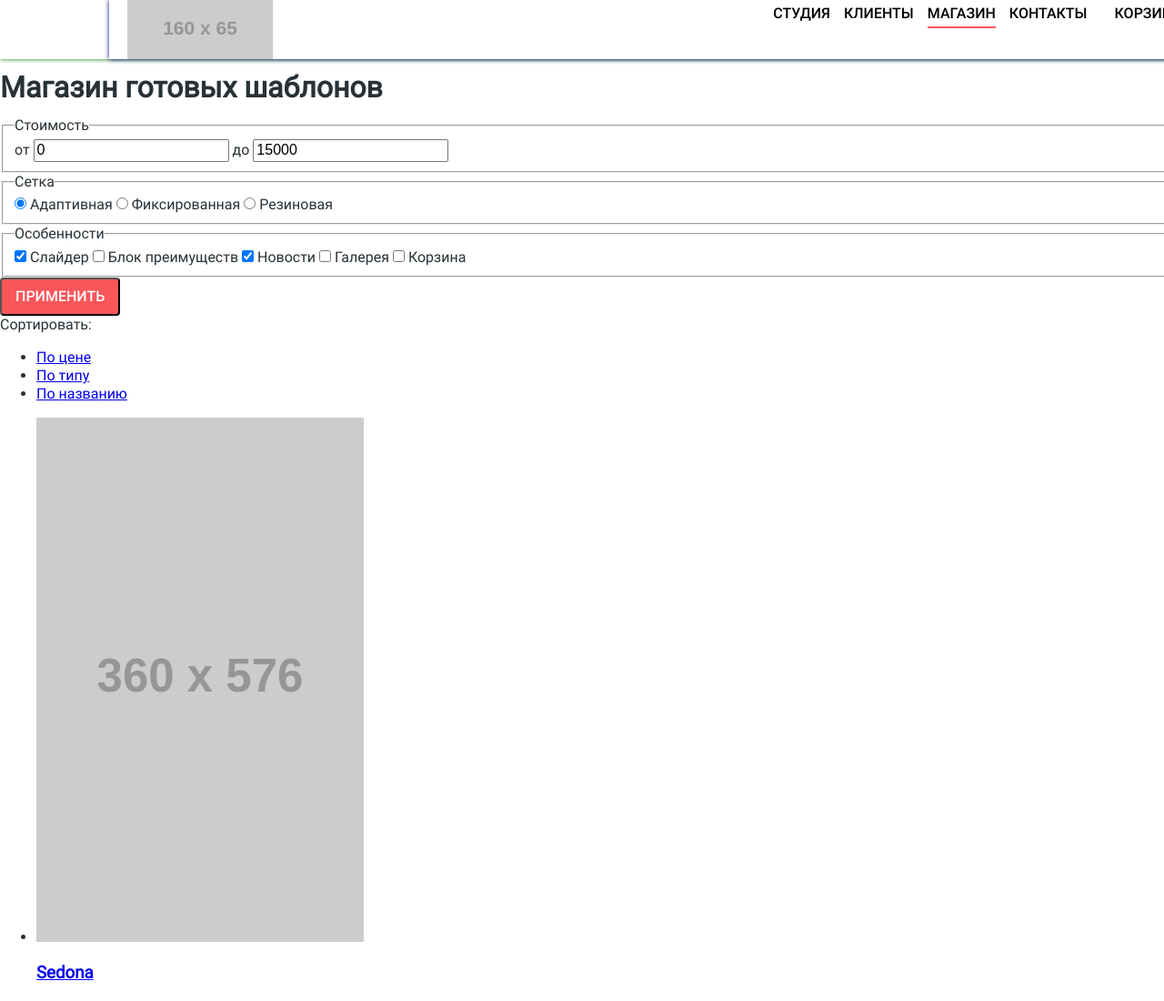
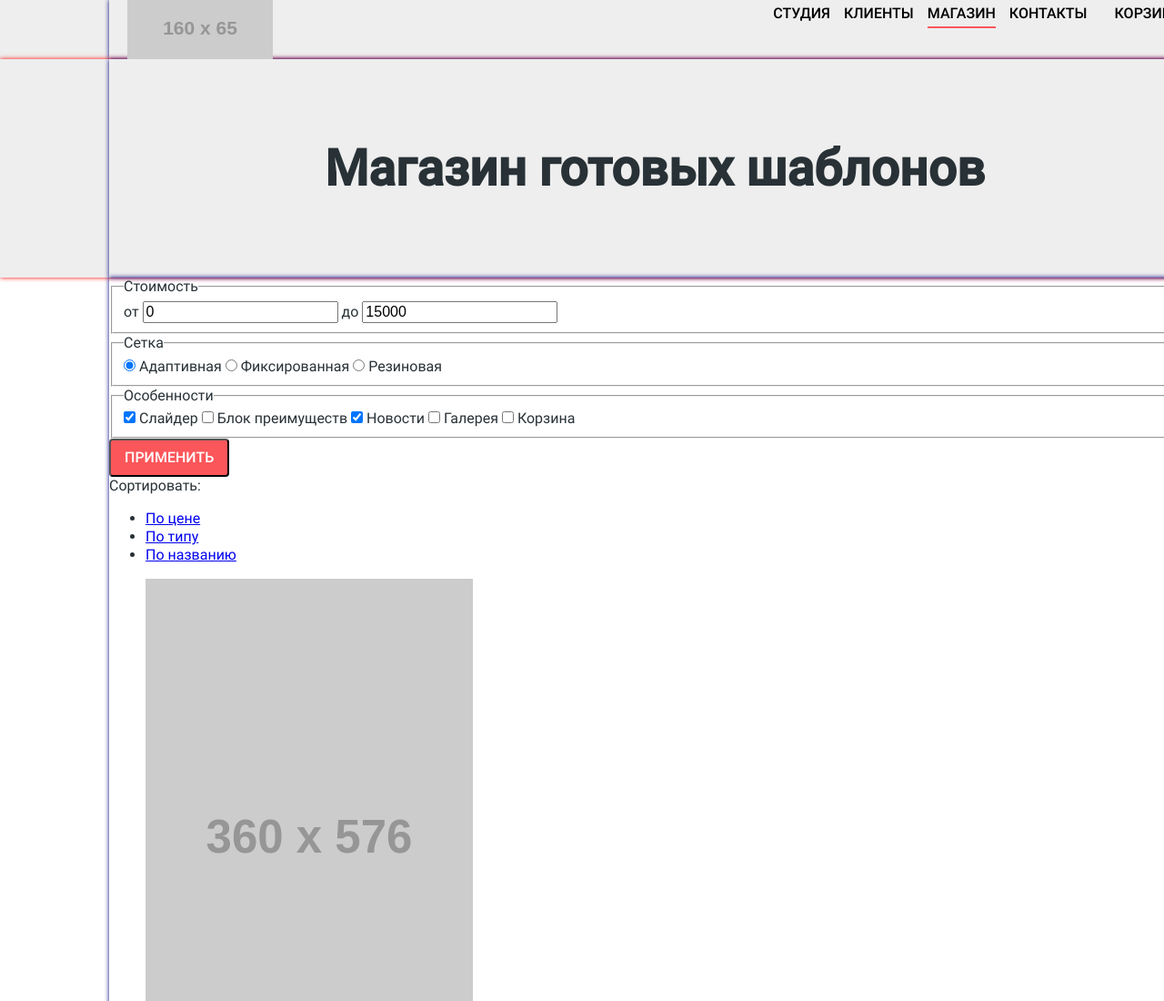
Before and after one commit to cybersunt/367171-nerds, a website: page source/catalog.html in a window 1280 px wide. Shown: the top 1100 px of the page at 91% size. Drawn offline with nearby package versions, Linux system fonts and the light colour scheme; files that its build step writes are made by us from their sources; placeholder pictures from the web are drawn by us; files whose address does not match are found by name.

Commit message:
Add styles for heading h1

```diff
--- a/source/css/styles/header.css
+++ b/source/css/styles/header.css
@@ -1,4 +1,5 @@
 .header {
+  background-color: #eeeeee;
   box-shadow: 0 0 5px #008000;
 }
 
--- a/source/css/styles/page.css
+++ b/source/css/styles/page.css
@@ -1,4 +1,5 @@
 .page {
+  background-color: #ffffff;
   width: 1440px;
   min-width: 1440px;
   margin: 0 auto;
@@ -7,3 +8,30 @@
   font-size: 16px;
   line-height: 20px;
 }
+
+.page__wrap {
+  width: 1200px;
+  height: inherit;
+  margin: 0 auto;
+  box-shadow: 0 0 5px navy;
+}
+
+.page__wrap--name {
+  display: flex;
+  flex-wrap: wrap;
+  align-items: center;
+  justify-content: center;
+}
+
+.page__name {
+  width: 100%;
+  height: 240px;
+  background-color: #eeeeee;
+  box-shadow: 0 0 5px red;
+}
+
+.page__title {
+  font-family: 'Roboto Medium', 'Tahoma Medium';
+  font-size: 55px;
+  line-height: 55px;
+}
```
